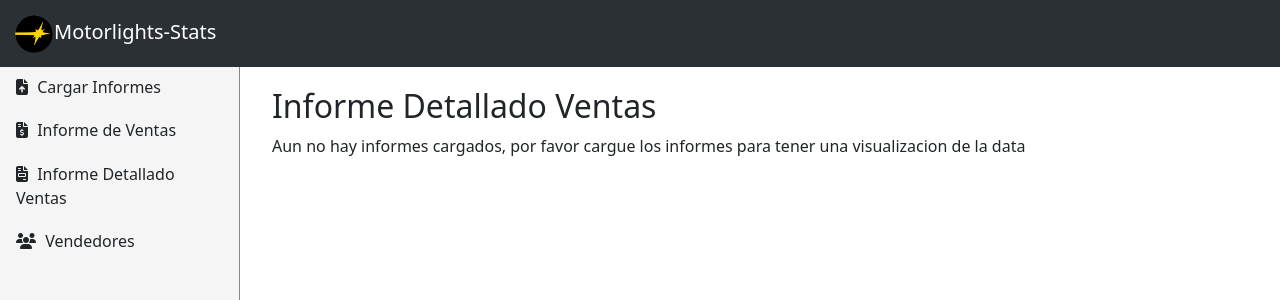
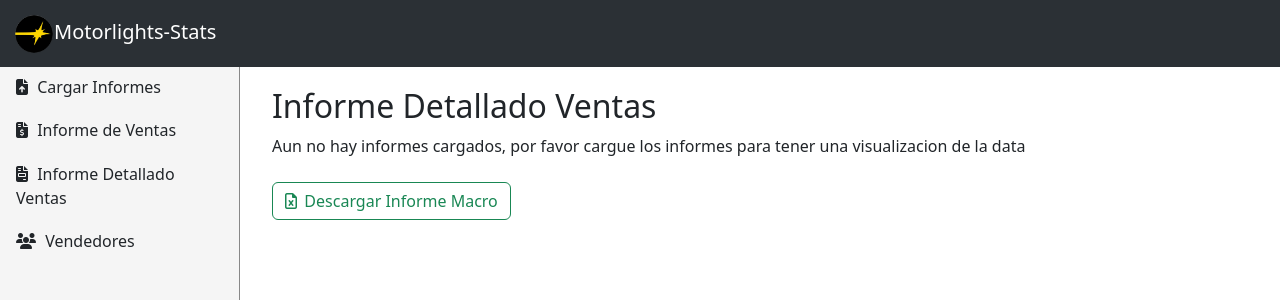
Before and after one commit to jtrocha4/motorlights-stats, a React (Vite) app: page /detailed-sales in a window 1280 px wide. Shown: the top 300 px of the page. Built offline with nearby package versions, Linux system fonts and the light colour scheme; no server answers.

Commit message:
update(pages): DetailedSalesPage

```diff
--- a/src/pages/DetailedSalesPage.jsx
+++ b/src/pages/DetailedSalesPage.jsx
@@ -1,13 +1,20 @@
 import React, { useContext } from 'react'
 import { DataContext } from '../components/context/data'
+import ButtonDownloadAnalytics from '../components/ButtonDownloadAnalytics'
+import { SaleItemContext } from '../components/context/saleItem'
 
 const DetailedSalesPage = () => {
   const { dateExcel } = useContext(DataContext)
+  const { sellerSalesData } = useContext(SaleItemContext)
+
   return (
     <div className='flex'>
       <div className='container-fluid'>
         <h2>Informe Detallado Ventas</h2>
         <span>{(dateExcel.dia !== undefined && dateExcel.mes !== undefined) ? (`Fecha de la última actualización: ${dateExcel.dia} de ${dateExcel.mes} de ${dateExcel.año}`) : ('Aun no hay informes cargados, por favor cargue los informes para tener una visualizacion de la data')}</span>
+        <section className='button-group mt-4'>
+          <ButtonDownloadAnalytics title='Descargar Informe Macro' background='success' sellerSalesData={sellerSalesData} />
+        </section>
       </div>
     </div>
   )
```
